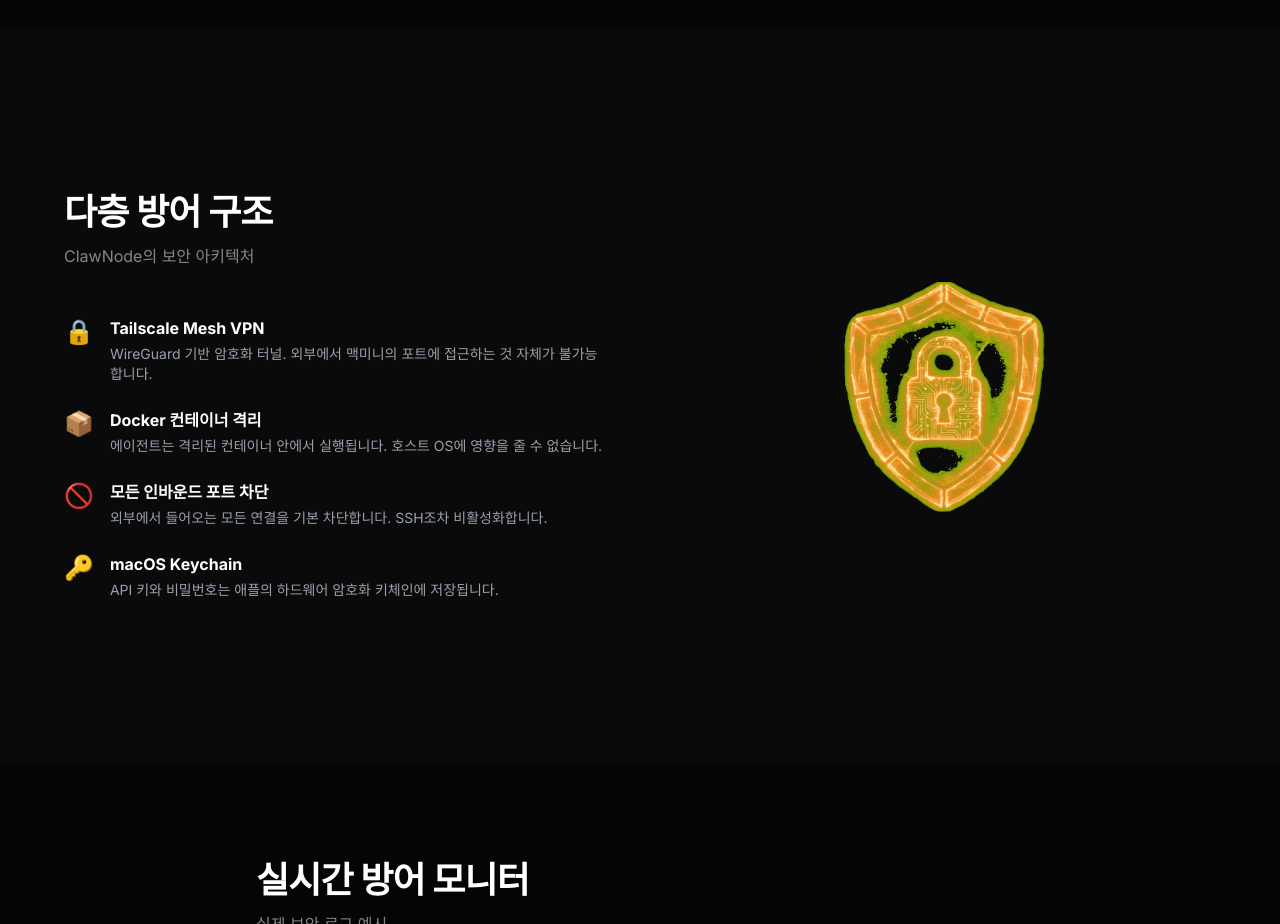
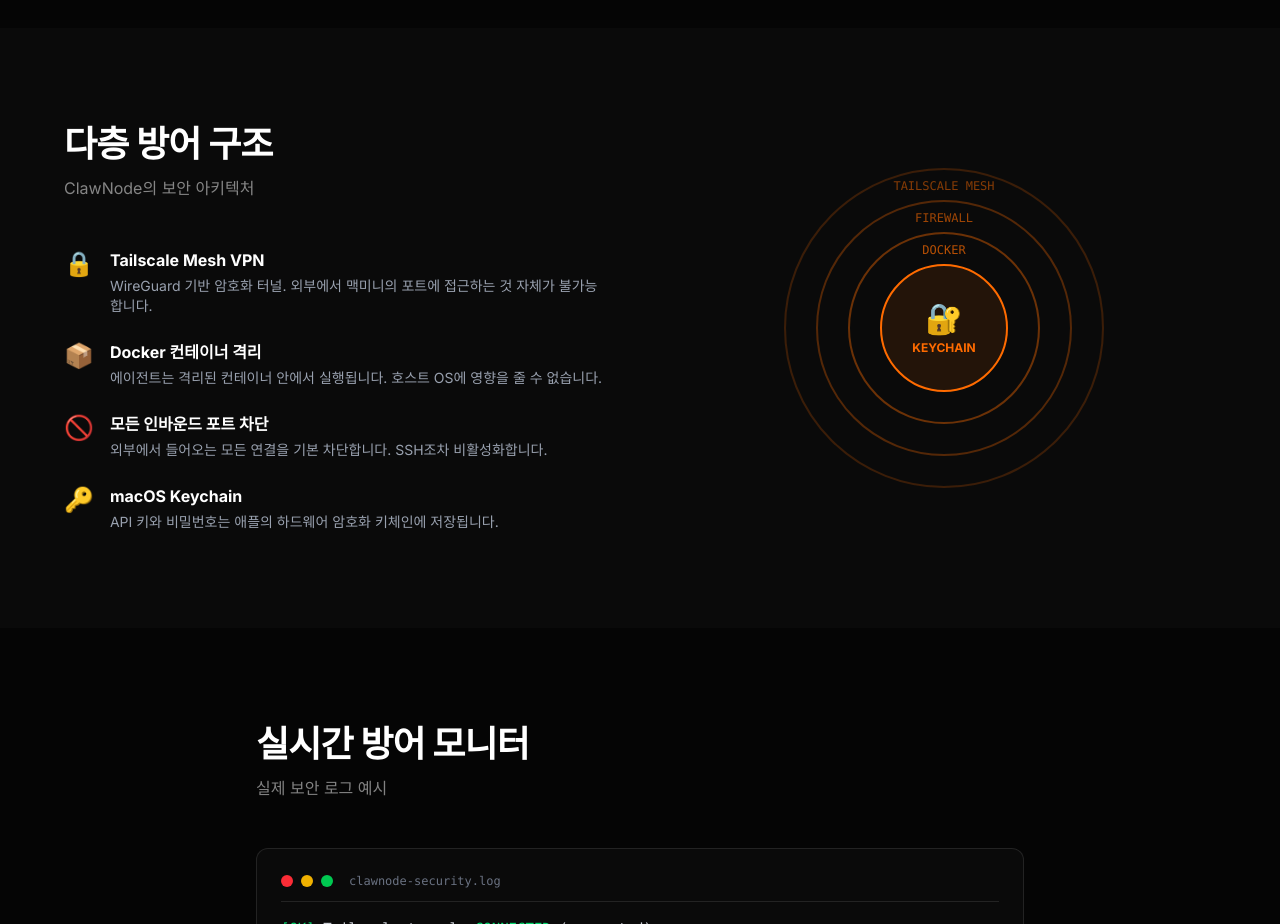
Before and after one commit to VictorJeon/clawnode, a Next.js app: page /security in a window 1280 px wide. Shown: the part 1080-2004 px from the top of the page. Built offline with nearby package versions, Linux system fonts and the light colour scheme; a web font is replaced by a local one.

Commit message:
v2.6: replace broken shield image with CSS concentric ring diagram
- Remove security-shield-final.png (chroma key artifacts)
- Replace with CSS concentric circles: Tailscale > Firewall > Docker > Keychain
- Clean, consistent with rest of site's text+icon approach

```diff
--- a/src/app/security/page.tsx
+++ b/src/app/security/page.tsx
@@ -1,4 +1,3 @@
-import Image from 'next/image'
 import SectionHeading from '@/components/SectionHeading'
 import CTAButton from '@/components/CTAButton'
 
@@ -92,8 +91,29 @@
               ))}
             </div>
           </div>
-          <div className="relative aspect-square">
-            <Image src="/images/security-shield-final.png" alt="Security Shield" fill className="object-contain" />
+          {/* Security Layers Diagram */}
+          <div className="flex items-center justify-center">
+            <div className="relative w-80 h-80">
+              {/* Outer ring */}
+              <div className="absolute inset-0 rounded-full border-2 border-[#FF6B00]/20 flex items-center justify-center">
+                <span className="absolute top-2 text-xs text-[#FF6B00]/50 font-mono">TAILSCALE MESH</span>
+              </div>
+              {/* Middle ring */}
+              <div className="absolute inset-8 rounded-full border-2 border-[#FF6B00]/30 flex items-center justify-center">
+                <span className="absolute top-2 text-xs text-[#FF6B00]/60 font-mono">FIREWALL</span>
+              </div>
+              {/* Inner ring */}
+              <div className="absolute inset-16 rounded-full border-2 border-[#FF6B00]/40 flex items-center justify-center">
+                <span className="absolute top-2 text-xs text-[#FF6B00]/70 font-mono">DOCKER</span>
+              </div>
+              {/* Core */}
+              <div className="absolute inset-24 rounded-full bg-[#FF6B00]/10 border-2 border-[#FF6B00] flex items-center justify-center">
+                <div className="text-center">
+                  <span className="text-3xl">🔐</span>
+                  <p className="text-xs text-[#FF6B00] font-bold mt-1">KEYCHAIN</p>
+                </div>
+              </div>
+            </div>
           </div>
         </div>
       </section>
```
